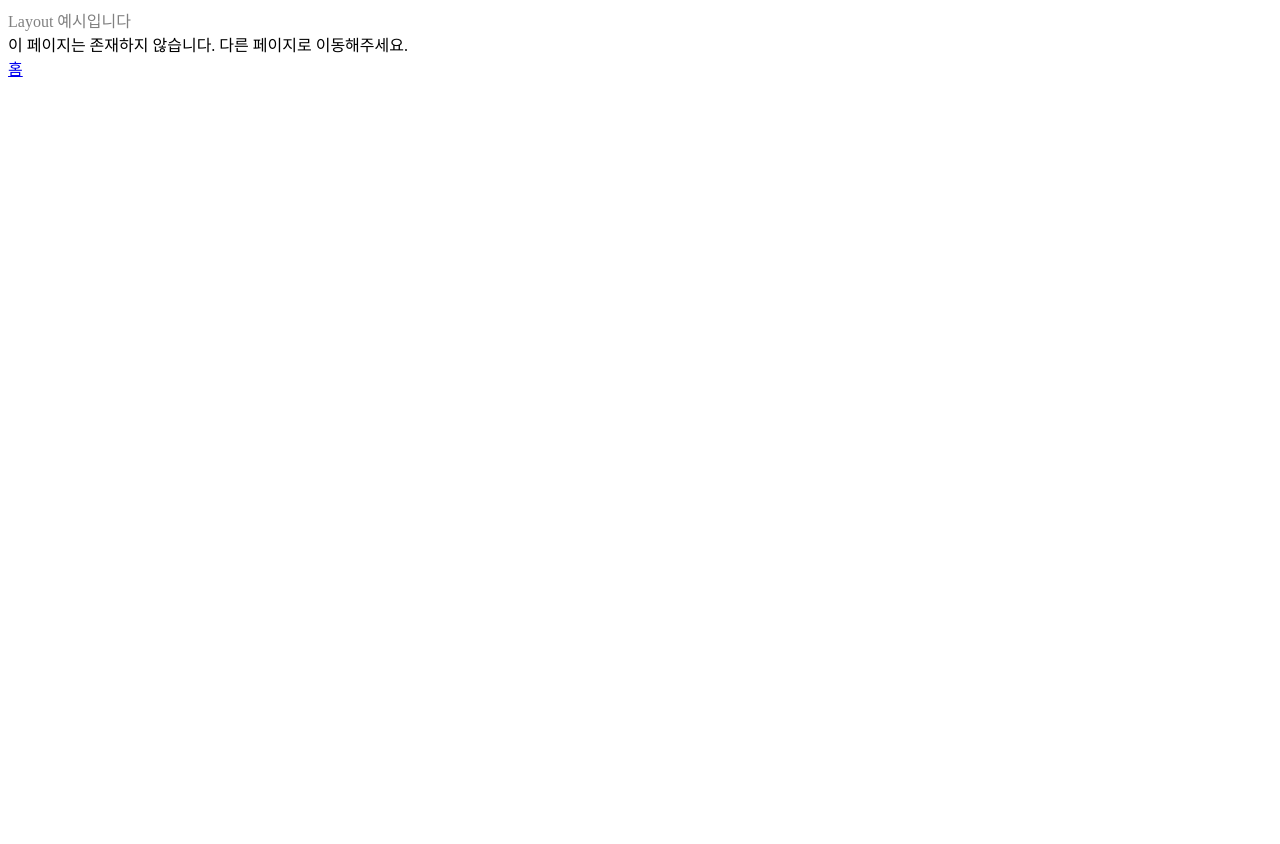
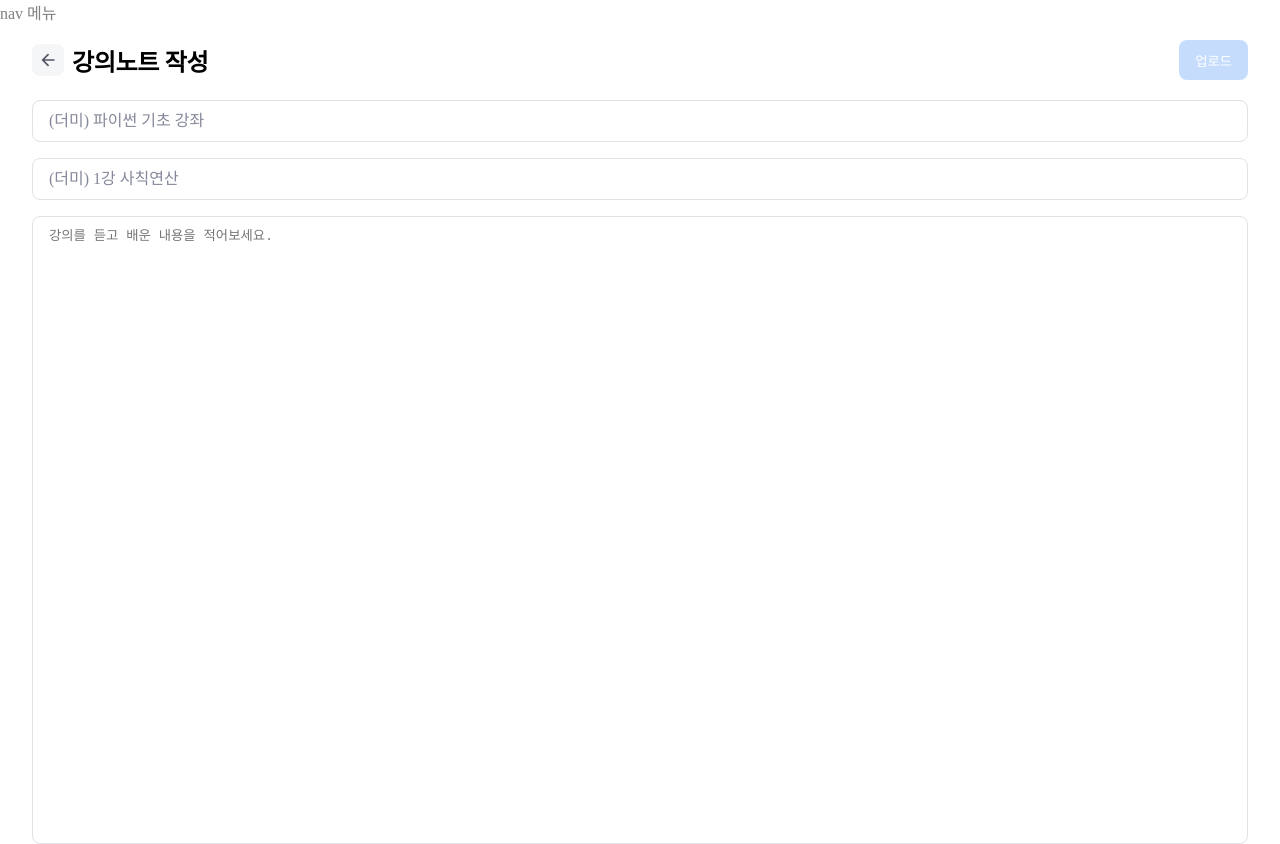
Before and after one commit to Deep-dive-final-project/deepdive-app, a Next.js app: page /posts/write in a window 1280 px wide. Before the commit this address had no page. Before the commit the page ends 800 px from the top, so only its background shows below. Built offline with nearby package versions, Linux system fonts and the light colour scheme.

Commit message:
강의노트 작성 페이지 제작 + css 정리

```diff
--- /dev/null
+++ b/src/app/globals.css
@@ -0,0 +1,9 @@
+* {
+  box-sizing: border-box;
+}
+
+html,
+body {
+  height: 100%;
+  margin: 0;
+}
--- /dev/null
+++ b/src/app/layout.module.css
@@ -0,0 +1,9 @@
+.container {
+  height: 100%;
+  display: flex;
+  flex-direction: column;
+}
+
+.content {
+  flex-grow: 1;
+}
--- a/src/app/layout.tsx
+++ b/src/app/layout.tsx
@@ -1,4 +1,6 @@
 import type { Metadata } from "next";
+import "./globals.css";
+import style from "./layout.module.css";
 
 export const metadata: Metadata = {
   title: "DeepDive App",
@@ -11,10 +13,12 @@ export default function RootLayout({
   children: React.ReactNode;
 }) {
   return (
-    <html lang="ko">
-      <body>
-        <div style={{ color: "gray" }}>Layout 예시입니다</div>
-        {children}
+    <html lang="ko" className={style.html}>
+      <body className={style.body}>
+        <div className={style.container}>
+          <div style={{ color: "gray" }}>nav 메뉴</div>
+          <div className={style.content}>{children}</div>
+        </div>
       </body>
     </html>
   );
--- /dev/null
+++ b/src/app/posts/write/page.module.css
@@ -0,0 +1,81 @@
+.wrapper {
+  height: 100%;
+  margin: 0 auto;
+  padding: 1rem 2rem;
+}
+
+.header {
+  display: flex;
+  justify-content: space-between;
+  align-items: center;
+  margin-bottom: 1.25rem;
+}
+.headerLeft {
+  display: flex;
+  justify-content: center;
+  align-items: center;
+  gap: 0.5rem;
+}
+.backArrow {
+  height: 2rem;
+  background-color: rgba(133, 136, 153, 0.08);
+  border-radius: 0.5rem;
+  color: #525463;
+  display: flex;
+  justify-items: center;
+  align-items: center;
+  padding: 0 0.5rem;
+  font-size: 0.875rem;
+  line-height: 1.375rem;
+  text-align: center;
+}
+.headerTitle {
+  margin: 0;
+  font-size: 1.5rem;
+  font-weight: 700;
+  letter-spacing: -0.01875rem;
+}
+
+.uploadButton {
+  height: 40px;
+  color: white;
+  background-color: #5094fa;
+  border: transparent;
+  padding: 0 1rem;
+  border-radius: 0.5rem;
+  cursor: pointer;
+}
+.uploadButton:disabled {
+  opacity: 0.32;
+  cursor: default;
+}
+.content {
+  display: flex;
+  flex-direction: column;
+  gap: 1rem;
+  height: 100%;
+  overflow: hidden;
+}
+.content div,
+.content textarea {
+  padding: 0.5rem 1rem;
+  line-height: 1.5rem;
+  border-radius: 0.5rem;
+  border: 1px solid rgb(225, 225, 232);
+
+  transition: border-color 0.25s ease;
+}
+.content div {
+  color: rgb(133, 136, 153);
+}
+
+.textArea {
+  color: black;
+  resize: none;
+  outline: none;
+  padding: 1rem;
+  height: 100%;
+}
+.textArea:focus {
+  border: 1px solid rgb(80, 148, 250);
+}
--- /dev/null
+++ b/src/app/posts/write/page.tsx
@@ -0,0 +1,56 @@
+"use client";
+
+import Link from "next/link";
+import style from "./page.module.css";
+import { useState } from "react";
+
+export default function PostsWrite() {
+  const [post, setPost] = useState<string>("");
+
+  const handleSubmitPost = async () => {
+    // 여기서 Post를 공개할지 비공개할지 정하고 업로드
+  };
+
+  return (
+    <div className={style.wrapper}>
+      <div className={style.header}>
+        <div className={style.headerLeft}>
+          <Link href="/posts/" className={style.backArrow}>
+            <svg
+              fill="currentColor"
+              width="16"
+              height="16"
+              viewBox="0 0 16 16"
+              xmlns="http://www.w3.org/2000/svg"
+              aria-hidden="true"
+            >
+              <path
+                fill-rule="evenodd"
+                clip-rule="evenodd"
+                d="M8 1.5L1.5 8L8 14.5L9.149 13.349L4.612 8.812H14.5V7.187H4.612L9.149 2.649L8 1.5Z"
+              ></path>
+            </svg>
+          </Link>
+          <h3 className={style.headerTitle}>강의노트 작성</h3>
+        </div>
+        <div>
+          <button className={style.uploadButton} disabled={!post.trim()}>
+            업로드
+          </button>
+        </div>
+      </div>
+      <div className={style.content}>
+        <div>(더미) 파이썬 기초 강좌</div>
+        <div>(더미) 1강 사칙연산</div>
+        <textarea
+          name=""
+          id=""
+          className={style.textArea}
+          onChange={(e) => setPost(e.target.value)}
+          placeholder="강의를 듣고 배운 내용을 적어보세요."
+          onClick={handleSubmitPost}
+        ></textarea>
+      </div>
+    </div>
+  );
+}
```
Also changed, not shown: src/app/posts/page.tsx (added, +10 -0 lines).
